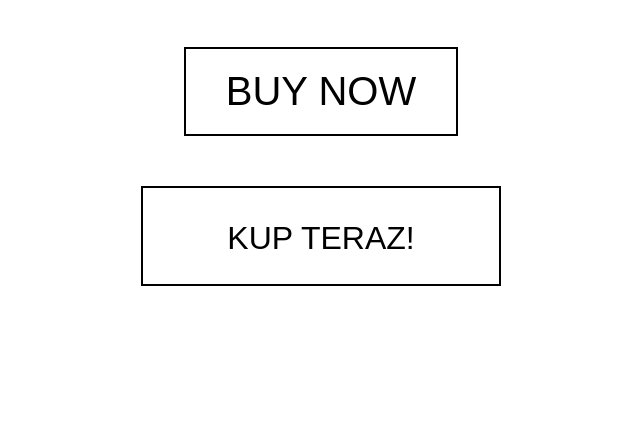
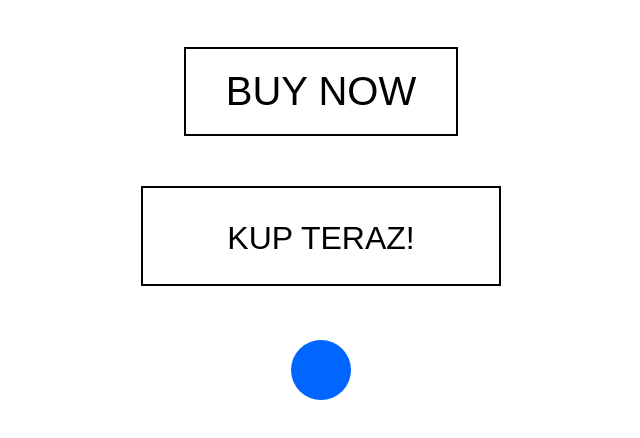
Before and after one commit to annbag/button, a plain HTML site: page index.html in a window 1280 px wide. Shown: the part 1436-1874 px from the top of the page, without its empty margins (319-959 px from the left). Before the commit the page ends 1776 px from the top, so only its background shows below. Drawn offline with Linux system fonts and the light colour scheme.

Commit message:
add arrow button

```diff
--- a/index.html
+++ b/index.html
@@ -4,6 +4,8 @@
 		<meta charset="utf-8">
 		<meta name="viewport" content="width=device-width, initial-scale=1.0">
 		<title>Button</title>
+		<link rel="stylesheet" href="https://use.fontawesome.com/releases/v5.2.0/css/all.css" integrity="sha384-hWVjflwFxL6sNzntih27bfxkr27PmbbK/iSvJ+a4+0owXq79v+lsFkW54bOGbiDQ"
+			crossorigin="anonymous">
 		<link rel="stylesheet" type="text/css" href="style.css">
 	</head>
 	<body>
@@ -58,5 +60,10 @@
 				<span>Super okazja!</span>
 			</button>
 		</div>
+		<div>
+			<button class="arrow">
+				<i class="fas fa-angle-down"></i>
+			</button>
+		</div>
 	</body>
 </html>
--- a/style.css
+++ b/style.css
@@ -317,3 +317,36 @@
 .btn5:hover span {
 	top: -100px;
 }
+/*arrow button*/
+button.arrow {
+	position: relative;
+	width: 60px;
+	height: 60px;
+	border-style: none;
+	border-radius: 50%;
+	background-color: #0066ff;
+	font-size: 40px;
+	color: #fff;
+	line-height: 60px;
+	text-align: center;
+	overflow: hidden;
+	cursor: pointer;
+}
+button.arrow i {
+	text-shadow: 0 -15px #fff, 0 -30px #fff;
+	animation: arrow 1s linear infinite both;
+}
+button.arrow:hover {
+	background-color: #3385ff;
+}
+button.arrow:hover i {
+	animation-duration: .7s;
+}
+@keyframes arrow {
+	0% {
+		transform: translateY(-100%);
+	}
+	100% {
+		transform: translateY(200%);
+	}
+}
```
